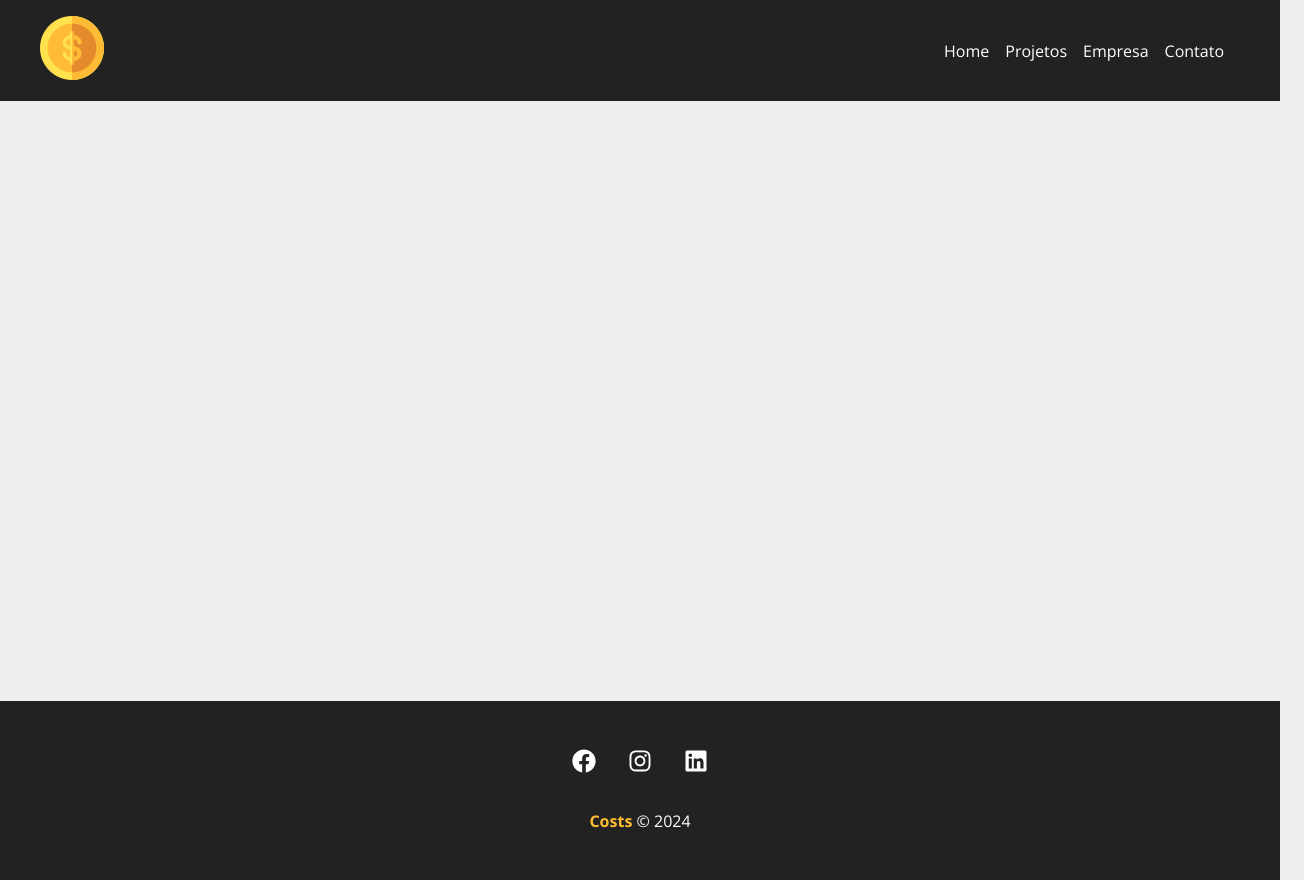
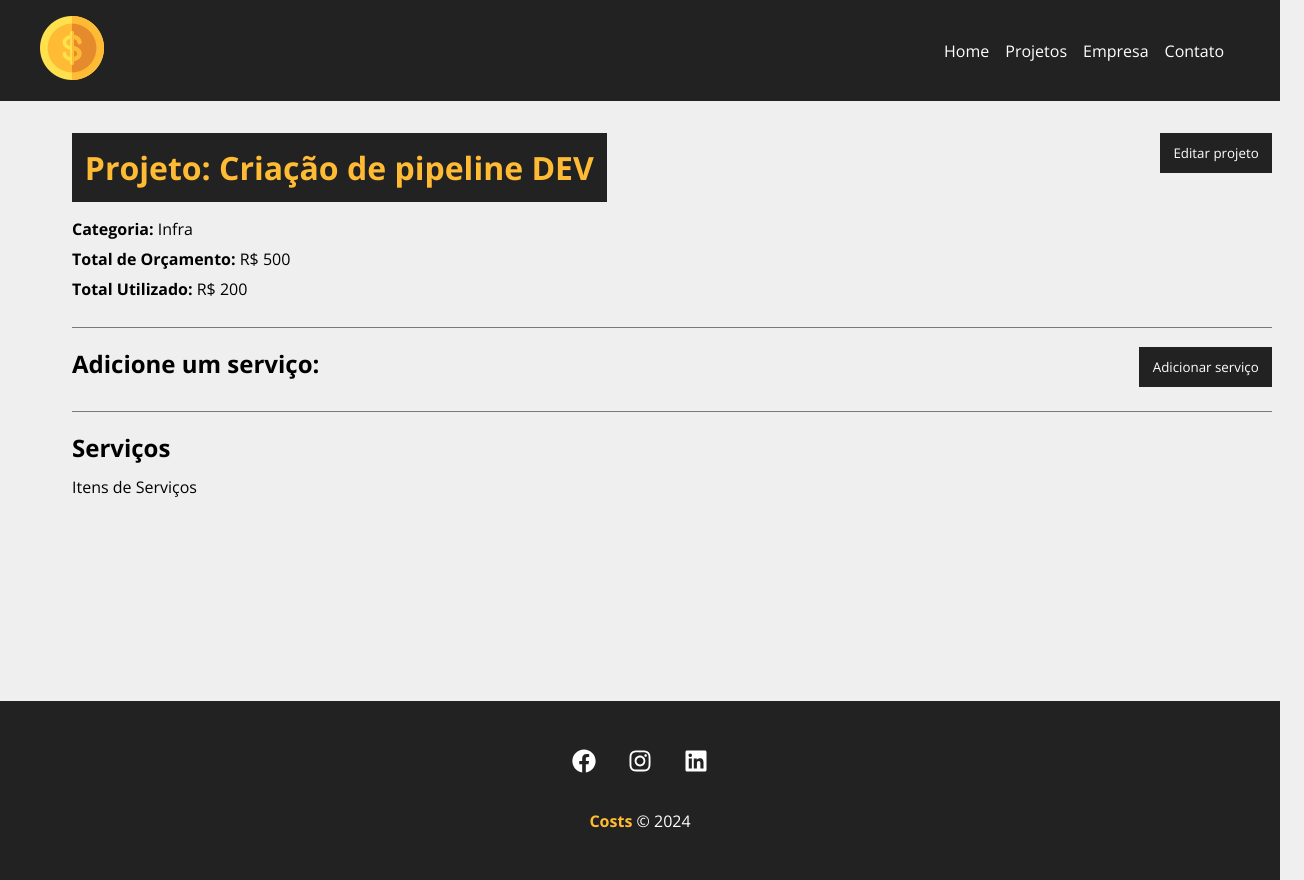
Before and after one commit to JaqueManzano/costs, a React (Create React App) app: page /project/367d in a window 1280 px wide. Shown: the whole page, 1304 px wide, since content can reach past the window. Built offline with nearby package versions, Linux system fonts and the light colour scheme; data requests are answered from the project's data file.

Commit message:
Implementando adição de serviços nos projetso

```diff
--- a/db.json
+++ b/db.json
@@ -3,13 +3,26 @@
     {
       "id": "367d",
       "name": "Criação de pipeline DEV",
-      "budget": "3000",
+      "budget": "500",
       "category": {
         "id": "1",
         "name": "Infra"
       },
-      "cost": 0,
-      "services": []
+      "cost": 200,
+      "services": [
+        {
+          "name": "Teste",
+          "cost": "100",
+          "description": "Descrição",
+          "id": "b974421e-83cb-4fe8-8d85-2d86f20a4196"
+        },
+        {
+          "name": "Teste",
+          "cost": "100",
+          "description": "Descrição",
+          "id": "8aec483b-f331-4b13-a26f-583506f2b484"
+        }
+      ]
     },
     {
       "id": "6ea4",
@@ -36,7 +49,7 @@
     {
       "id": "85be",
       "name": "Desenvolvimento Novo Projeto Web",
-      "budget": "10000",
+      "budget": "19000",
       "category": {
         "id": "2",
         "name": "Desenvolvimento"
--- a/src/App.js
+++ b/src/App.js
@@ -7,6 +7,8 @@
 import Navbar from './components/layout/Navbar';
 import Footer from './components/layout/Footer';
 import Projects from './components/pages/Projects';
+import Project from './components/pages/Project';
+
 function App() {
   return (
       <Router>
@@ -18,6 +20,8 @@
             <Route path="/company" element={<Company />} />
             <Route path="/contact" element={<Contact />} />
             <Route path="/newproject" element={<NewProject />} />
+            <Route path="/project/:id" element={<Project />} />
+
         </Routes>
         </Container>
       <Footer/>
--- /dev/null
+++ b/src/components/pages/Project.js
@@ -0,0 +1,161 @@
+import { parse, v4 as uuidv4 } from 'uuid';
+import { useParams } from 'react-router-dom';
+import { useState, useEffect } from 'react';
+import Loading from '../layout/Loading';
+import Container from '../layout/Container';
+import React from 'react';
+import styles from '../project/Project.module.css'
+import ProjectForm from '../project/ProjectForm'
+import Message from '../layout/Message'
+import ServiceForm from '../service/ServiceForm'
+
+function Project() {
+    const { id } = useParams();
+    const [project, setProject] = useState([]);
+    const [showProjectForm, setShowProjectForm] = useState(false);
+    const [showServiceForm, setShowServiceForm] = useState(false);
+    const [message, setMessage] = useState()
+    const [type, setType] = useState()
+
+    useEffect(() => {
+        setTimeout(() => {
+            fetch(`http://localhost:5000/projects/${id}`, {
+                method: 'GET',
+                headers: {
+                    'Content-Type': 'application/json',
+                },
+            })
+                .then((resp) => resp.json())
+                .then((data) => {
+                    setProject(data);
+                })
+                .catch((error) => console.log(error));
+        }, 300);
+    }, [id]);
+
+    function createService(project){
+        setMessage('')
+        const lastService = project.services[project.services.length - 1]
+        lastService.id = uuidv4();
+
+        const lastServiceCost = lastService.cost;
+        const newCost = parseFloat(project.cost) + parseFloat(lastService.cost)
+
+        if(newCost > parseFloat(project.budget))
+        {
+            setMessage('Orçamento ultrapassado, verifique o valor do serviço.')
+            setType('error')
+            project.services.pop()
+            return false;
+        }
+
+        project.cost = newCost;
+
+        fetch(`http://localhost:5000/projects/${project.id}`,{
+            method: 'PATCH',
+            headers:{
+                'Content-type': 'application/json'
+            },
+            body: JSON.stringify(project)
+        })
+        .then((resp) => resp.json())
+        .then((data) => {
+            setProject(data)
+        })
+        .catch(error => console.log(error))
+    }
+
+    function toggleProjectForm() {
+        setShowProjectForm(!showProjectForm);
+    }
+
+    function toggleServiceForm() {
+        setShowServiceForm(!showServiceForm);
+    }
+
+    function editPost(project){
+        setMessage(null);
+        setType(null);
+
+        if(project.budget < project.cost){
+            setMessage("O orçamento não pode ser menor que o custo do projeto!")
+            setType('error')
+            return false;
+        }
+
+        fetch(`http://localhost:5000/projects/${project.id}`,{
+            method: 'PATCH',
+            headers:{
+                'Content-Type': 'application/json'
+            },
+            body: JSON.stringify(project)
+        })
+        .then(resp => resp.json())
+        .then((data) =>{
+            setProject(data)
+            setShowProjectForm(!showProjectForm)
+            setMessage("Projeto atualizado com sucesso!")
+            setType('success')
+        })
+        .catch(error => console.log(error))
+    }
+    return (
+        <>
+            {project.name ? (
+                <div className={styles.project_details}>
+                    {message && <Message type={type} message={message} />}
+                    <Container customClass="column">
+                        <div className={styles.details_container}>
+                            <h1>Projeto: {project.name}</h1>
+                            <button className={styles.btn} onClick={toggleProjectForm}>
+                                {!showProjectForm ? 'Editar projeto' : 'Fechar'}
+                            </button>
+                            {!showProjectForm ? (
+                                <div className={styles.project_info}>
+                                    <p>
+                                        <span>Categoria: </span>
+                                        {project.category.name}
+                                    </p>
+                                    <p>
+                                        <span>Total de Orçamento:</span> R$ {project.budget}
+                                    </p>
+                                    <p>
+                                        <span>Total Utilizado:</span> R$ {project.cost}
+                                    </p>
+                                </div>
+                            ) : (
+                                <div className={styles.project_info}>
+                                    <ProjectForm handleSubmit={editPost}
+                                    btnText="Concluir Edição"
+                                    projectData={project}/>
+                                </div>
+                            )}
+                        </div>
+                        <div className={styles.service_form_container}>
+                            <h2>Adicione um serviço:</h2>
+                            <button className={styles.btn} onClick={toggleServiceForm}>
+                                {!showServiceForm ? 'Adicionar serviço' : 'Fechar'}
+                            </button>
+                            <div className={styles.project_info}>
+                                {showServiceForm && (
+                                    <ServiceForm
+                                    handleSubmit={createService}
+                                    btnText='Adicionar serviço'
+                                    projectData={project}/>
+                                )}
+                            </div>
+                        </div>
+                        <h2>Serviços</h2>
+                        <Container customClass="start">
+                                <p>Itens de Serviços</p>
+                        </Container>
+                    </Container>
+                </div>
+            ) : (
+                <Loading />
+            )}
+        </>
+    );
+}
+
+export default Project;
--- /dev/null
+++ b/src/components/project/Project.module.css
@@ -0,0 +1,45 @@
+.project_details{
+    padding: 2em;
+}
+
+.project_details h1, .project_details h2, .project_details p{
+    margin-bottom: 0.5em;
+}
+
+.project_details h1{
+    background-color: #222;
+    color: #ffbb33;
+    padding: 0.4em;
+}
+
+.project_details span{
+    font-weight: bold;
+}
+
+.details_container, .service_form_container{
+    border-bottom: 1px solid #7a7a7a;
+    margin-bottom: 1.2em;
+    padding-bottom: 1.2em;
+    display: flex;
+    justify-content: space-between;
+    flex-wrap: wrap;
+}
+
+.btn{
+    background-color: #222;
+    color: #fff;
+    padding: 0.5em 1em;
+    text-decoration: none;
+    transition: 0.5s;
+    cursor: pointer;
+    max-height: 40px;
+    border: none;
+}
+
+.btn:hover{
+    color: #ffbb33;
+}
+
+.project_info{
+    width: 100%;
+}
--- a/src/components/project/ProjectCard.js
+++ b/src/components/project/ProjectCard.js
@@ -18,7 +18,7 @@
                 <span className={`${styles[category?.toLowerCase()]}`}></span>{category}
             </p>
             <div className={styles.project_card_actions}>
-                <Link to="/"><BsPencil/>Editar</Link>
+                <Link to={`/project/${id}`}><BsPencil/>Editar</Link>
                 <button onClick={remove}>
                     <BsFillTrashFill/> Excluir
                 </button>
--- /dev/null
+++ b/src/components/service/ServiceForm.js
@@ -0,0 +1,47 @@
+import styles from '../project/ProjectForm.module.css'
+import { useState } from 'react';
+import Input from '../form/Input'
+import SubmitButton from '../form/SubmitButton'
+
+function ServiceForm({handleSubmit, btnText, projectData}){
+
+    const [service, setService] = useState({})
+    function submit(e){
+       e.preventDefault()
+        projectData.services.push(service)
+        handleSubmit(projectData)
+    }
+
+    function handleChange(e){
+        setService({...service, [e.target.name]:e.target.value})
+    }
+
+    return (
+        <form onSubmit={submit} className={styles.form}>
+            <Input
+            type='text'
+            text='Nome do serviço'
+            name='name'
+            placeholder='Insira o nome do serviço'
+            handleOnChange={handleChange}/>
+
+            <Input
+            type='number'
+            text='Custo do serviço'
+            name='cost'
+            placeholder='Insira o valor do serviço'
+            handleOnChange={handleChange}/>
+
+            <Input
+            type='text'
+            text='Descrição do serviço'
+            name='description'
+            placeholder='Descreva o serviço'
+            handleOnChange={handleChange}/>
+
+            <SubmitButton text={btnText}/>
+        </form>
+    )
+}
+
+export default ServiceForm
```
